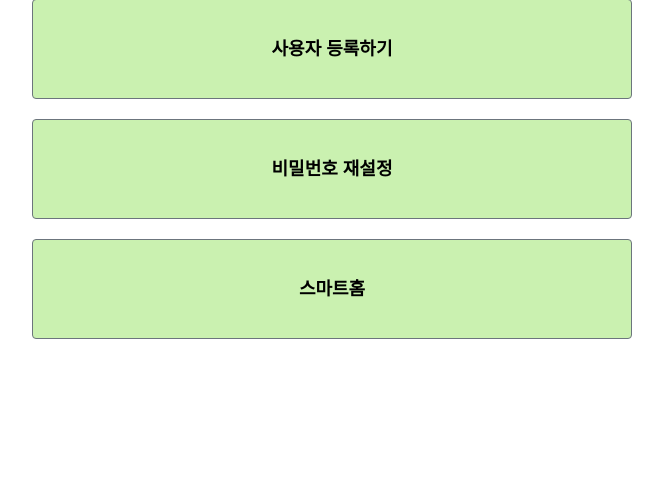
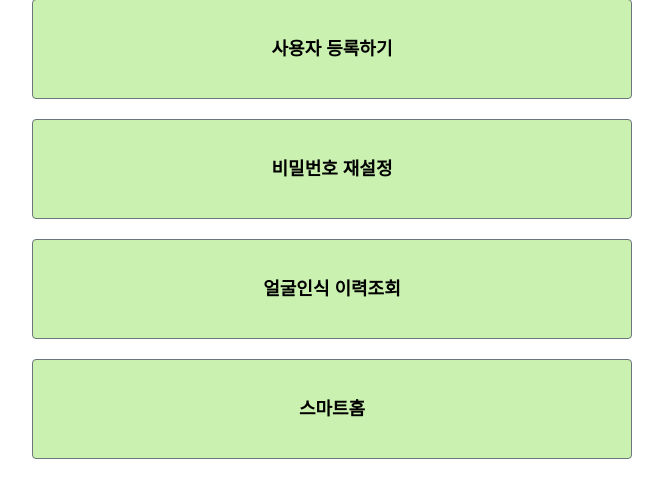
Before and after one commit to uijindaramg/smartdoorlock, a Flask app: page / in a window 1280 px wide. Shown: the part 261-759 px from the top of the page, without its empty margins (308-971 px from the left). Run offline with Flask 3, Linux system fonts and the light colour scheme.

Commit message:
Update index.html

```diff
--- a/templates/index.html
+++ b/templates/index.html
@@ -111,6 +111,7 @@
     </div>
     <div class="mypost_1"><button onclick="location.href='/register_user'" type="button" class="btn btn-outline-secondary">사용자 등록하기</button></div>
     <div class="mypost_1"><button onclick="location.href='/set_password'" type="button" class="btn btn-outline-secondary">비밀번호 재설정</button></div>
+    <div class="mypost_1"><button onclick="location.href='/register_user'" type="button" class="btn btn-outline-secondary">얼굴인식 이력조회</button></div>
     <div class="mypost_1"><button onclick="render_lastnews()" type="button" class="btn btn-outline-secondary">스마트홈</button></div>
 
 
```
